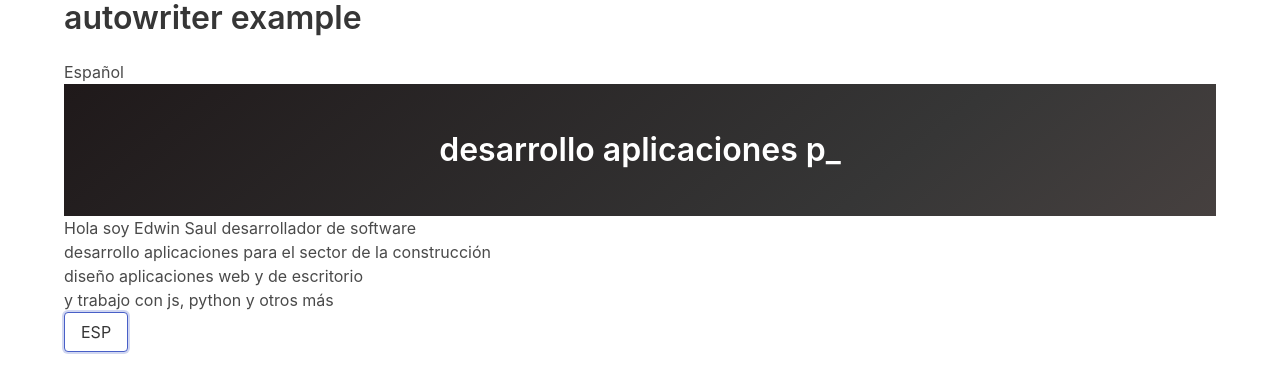
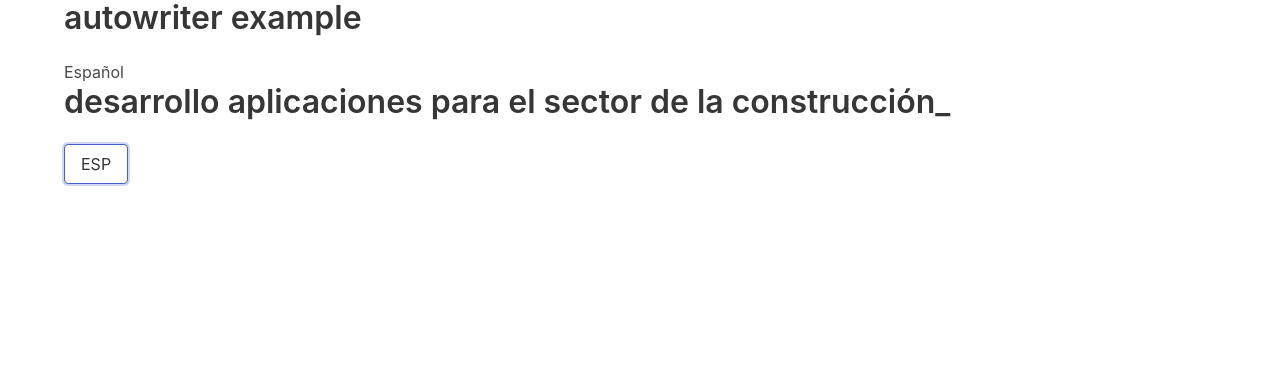
Before and after one commit to Saul11235/Practica_Bulma, a plain HTML site: page experimentos_js/02_autowriter/index.html in a window 1280 px wide. Both pictures are taken after a click on the button "ENG". Drawn offline with nearby package versions, Linux system fonts and the light colour scheme.

Commit message:
cambios en scrit autowriter terminado

```diff
--- a/experimentos_js/01_switch_text/switch-text.js
+++ b/experimentos_js/01_switch_text/switch-text.js
@@ -16,8 +16,8 @@ function switch_a_element(element) {
     }
   }
   if (divChild!= null) {
-    let old_text=element.innerText.trim();
-    let new_text=divChild.innerText.trim();
+    let old_text=element.innerText.trim().slice();
+    let new_text=divChild.innerText.trim().slice();
     let newdiv=document.createElement("div");
     newdiv.style.display="none";
     newdiv.innerText=old_text;
--- a/experimentos_js/02_autowriter/autowriter.js
+++ b/experimentos_js/02_autowriter/autowriter.js
@@ -4,7 +4,8 @@ class autowriter  {
   //--------------------------
   constructor() {
     //=================================
-    this.timechar=35;     //config <-autowriter
+    this.timechar=55;     //config <-autowriter
+    this.timedelete=15;
     this.timeread=1100 ;
     //=================================
     this.count_elem=0;   //count element in  autowriter-input
@@ -27,13 +28,18 @@ class autowriter  {
     return document.getElementById("autowriter-input").getElementsByTagName("li");
   }
   //--------------------------
-  get_full_line() {
+  get_current_element() {
     var input_elements=this.get_input_elements();
     if (this.count_elem>=input_elements.length) {
       this.count_elem=0; this.count_char=0;
       this.begin=true;
     }
-    return input_elements[this.count_elem].innerText.trim();
+    return input_elements[this.count_elem]
+  }
+  //--------------------------
+  get_full_line() {
+    var current_element=this.get_current_element()
+    return current_element.childNodes[0].textContent.trim();
   }
   //--------------------------
   get_trim_line() {
@@ -62,16 +68,20 @@ class autowriter  {
 	setTimeout(function() {
 	autowriter_obj.run();
 	}, this.timeread);
-    } else {
+    } else if(this.begin) {
       // time to write a char
       setTimeout(function() {
 	autowriter_obj.run();
 	}, this.timechar);
+    } else {
+      //time to delete a char
+      setTimeout(function() {
+	autowriter_obj.run();
+      },this.timedelete);
     }
   }
   //--------------------------
 }
 
-
 var autowriter_obj = new autowriter();
 autowriter_obj.run();
--- a/experimentos_js/02_autowriter/index.html
+++ b/experimentos_js/02_autowriter/index.html
@@ -11,7 +11,8 @@
 </head>
 <body class="container">
 
-    <!-- Contenido de tu página va aquí -->
+
+    <!-- Contenido   -->
     <h1 class="title">
       autowriter example
     </h1>
@@ -27,21 +28,13 @@
 
     <!-- ------------- -->
 
-
- <section class="hero is-dark is-bold">
-    <div class="hero-body">
-      <div class="container has-text-centered">
         <h1 class="title" id="autowriter-output">
           ¡Bienvenido a nuestra Página de Aterrizaje!
 	</h1>
-      </div>
-    </div>
- </section>
-
 
     <!-- ------------- -->
 
-    <ul id="autowriter-input"  style="display:contents">
+    <ul id="autowriter-input"  style="display:none">
       <li class="switch-text">
 	hello im Edwin Saul software developer
 	<div style="display:none">
@@ -49,7 +42,7 @@
 	</div>
       </li>
       <li class="switch-text">
-	i develop aplications for building users
+	i develop aplications for the constructor sector
 	<div style="display:none">
 	  desarrollo aplicaciones para el sector de la construcción
 	</div>
@@ -66,6 +59,9 @@
 	  y trabajo con js, python y otros más
 	</div>
       </li>
+      <li>
+	Esto no se traduce
+      </li>
     </ul>
 
     <!-- ------------- -->
@@ -77,7 +73,6 @@
     </div>
   </button>
 
-
     <!-- <script src="script.js"></script> -->
     <script src="switch-text.js"></script>
     <script src="autowriter.js"></script>
--- a/experimentos_js/02_autowriter/switch-text.js
+++ b/experimentos_js/02_autowriter/switch-text.js
@@ -16,16 +16,15 @@ function switch_a_element(element) {
     }
   }
   if (divChild!= null) {
-    let old_text=element.innerText.trim();
-    let new_text=divChild.innerText.trim();
+    let old_text=element.childNodes[0].textContent.trim().slice();
+    let new_text=divChild.innerText.trim().slice();
     let newdiv=document.createElement("div");
     newdiv.style.display="none";
-    newdiv.innerText=old_text;
+    newdiv.innerHTML=old_text;
     element.innerText=new_text;
     element.appendChild(newdiv);
   }
 }
-
 
 function switch_all_elements() {
   let all_elements=document.getElementsByClassName("switch-text");
```
